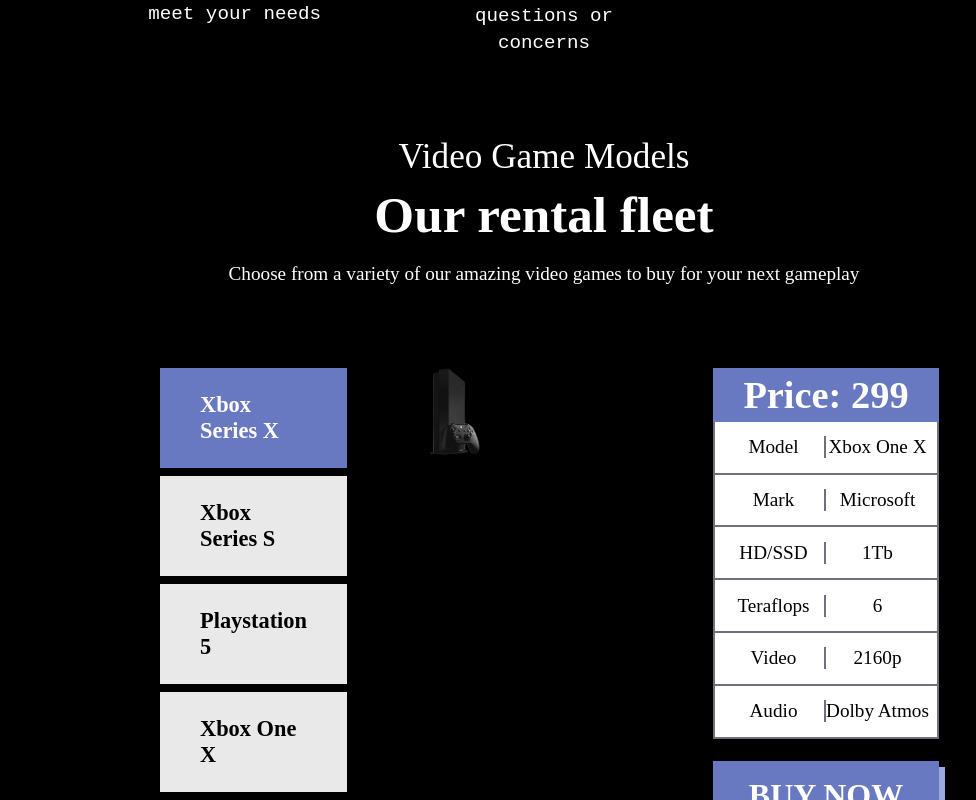
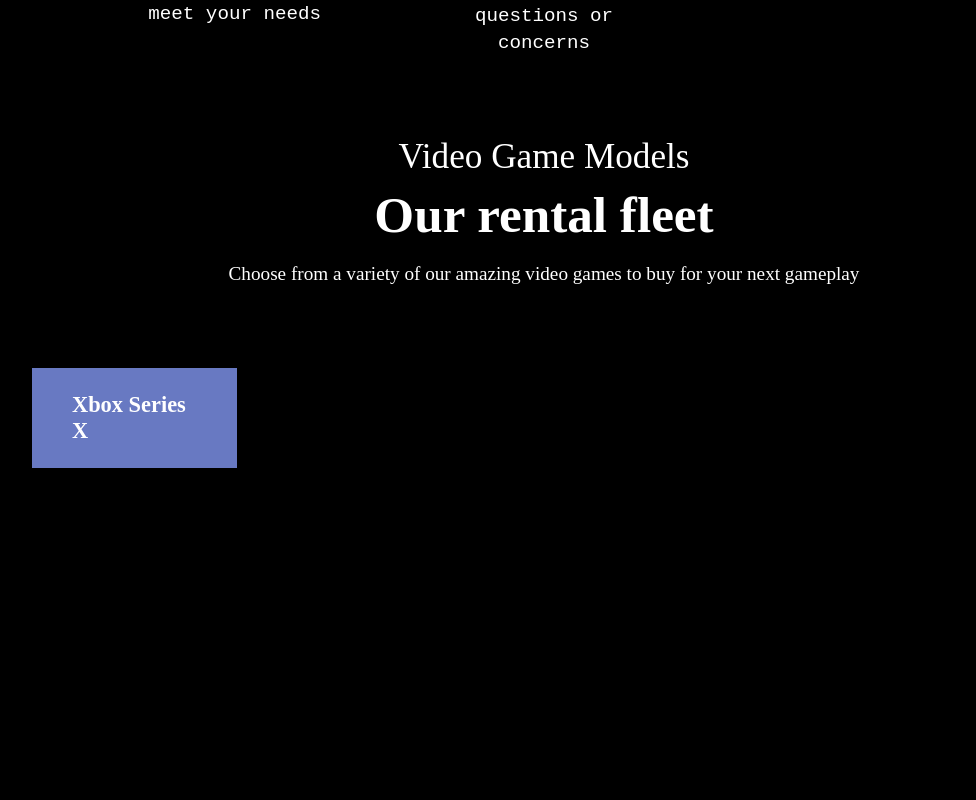
Before and after one commit to Arthur-Cyberpunk/iron_games, a React (Create React App) app: page / in a window 1280 px wide. Shown: the part 1640-2440 px from the top of the page, without its empty margins (96-1072 px from the left). Built offline with nearby package versions, Linux system fonts and the light colour scheme.

Commit message:
first commit

```diff
--- a/src/components/CardBox/index.js
+++ b/src/components/CardBox/index.jsx
@@ -1,27 +1,15 @@
-import { useState } from "react";
 import { Link } from "react-router-dom";
 import "./styles.scss";
 
-const CardBox = (data, gameID) => {
-  const [gameLoad, setGameLoad] = useState(true);
-  console.log(data.data);
-  console.log(gameID);
+const CardBox = (data) => {
+
   return (
     <>
-      {data.data[3].map((game, id) => (
+      {data.data[data.gameID].map((game, id) => (
         <div key={id} className="boxGames">
-          <div className="pickGame">
-            {gameLoad && <span className="loader"></span>}
-            <img
-              style={{ display: gameLoad ? "none" : "block" }}
-              src={game.img}
-              alt="game_img"
-              onLoad={() => setGameLoad(false)}
-            ></img>
-          </div>
           <div className="boxDescription">
             <div className="boxPrice">
-              <span>Price: {game.price}</span>
+              <span>Price: ${game.price}</span>
             </div>
             <div className="boxDescriptionTable">
               <div className="boxDescriptionColumn">
--- a/src/components/CardBox/styles.scss
+++ b/src/components/CardBox/styles.scss
@@ -1,14 +1,15 @@
 .boxGames {
-  gap: 11rem;
+  //gap: 11rem;
   display: flex;
-  justify-content: space-between;
-  width: 100%;
-  max-width: 75%;
-  //padding: 0 15%;
+  justify-content: center;;
+  width: 50%;
+  //max-width: 75%;
+  //padding: 0 10%;
 
-  @media (max-width: 1200px) {
-    gap: 2rem;
-  }
+  // @media (max-width: 1050px) {
+  //     display: flex;
+  //     justify-content: center;
+  // }
 
   @media (max-width: 700px) {
     flex-direction: column;
@@ -18,40 +19,11 @@
   }
 
   .pickGame {
-    width: 50rem;
+    //width: 50rem;
     position: relative;
 
     @media (max-width: 700px) {
       width: 100%;
-    }
-
-    img {
-      width: 100%;
-      //margin-top: 6rem;
-    }
-
-    .loader {
-      width: 48px;
-      height: 48px;
-      border: 5px solid #00000042;
-      border-bottom-color: #ff3d00;
-      border-radius: 50%;
-      display: inline-block;
-      box-sizing: border-box;
-      animation: rotation 1s linear infinite;
-      position: absolute;
-      transform: translate(-50%, -50%);
-      top: 40%;
-      right: 43%;
-    }
-
-    @keyframes rotation {
-      0% {
-        transform: rotate(0deg);
-      }
-      100% {
-        transform: rotate(360deg);
-      }
     }
   }
 
@@ -61,7 +33,7 @@
   }
 
   .boxDescription {
-    width: 20rem;
+    width: 50%;
 
     .boxPrice {
       width: 100%;
--- a/src/components/GameModels/index.js
+++ b/src/components/GameModels/index.jsx
@@ -1,10 +1,8 @@
 import { useState } from "react";
-import { GAME_DATA } from "../../mock/gameData.js";
-import CardBox from "../CardBox";
 import "./styles.scss";
 
 const GameModels = () => {
-  const [active, setActive] = useState("FourthCar");
+  const [active, setActive] = useState("FirstCar");
   const [colorBtn, setColorBtn] = useState("btn1");
 
   const btnID = (id) => {
@@ -37,7 +35,7 @@
             >
               Xbox Series X
             </button>
-            <button
+            {/* <button
               className={`${coloringButton("btn2")}`}
               id="btn2"
               onClick={() => {
@@ -56,8 +54,8 @@
               }}
             >
               Playstation 5
-            </button>
-            <button
+            </button> */}
+            {/* <button
               className={`${coloringButton("btn4")}`}
               id="btn4"
               onClick={() => {
@@ -86,15 +84,15 @@
               }}
             >
               Nintendo Switch
-            </button>
+            </button> */}
           </div>
 
-          {active === "FirstCar" && <CardBox data={GAME_DATA} gameID={0} />}
+          {/* {active === "FirstCar" && <CardBox data={GAME_DATA} gameID={0} />}
           {active === "SecondCar" && <CardBox data={GAME_DATA} gameID={1} />}
           {active === "ThirdCar" && <CardBox data={GAME_DATA} gameID={2} />}
           {active === "FourthCar" && <CardBox data={GAME_DATA} gameID={3} />}
           {active === "FifthCar" && <CardBox data={GAME_DATA} gameID={4} />}
-          {active === "SixthCar" && <CardBox data={GAME_DATA} gameID={5} />}
+          {active === "SixthCar" && <CardBox data={GAME_DATA} gameID={5} />} */}
         </div>
       </div>
     </section>
--- a/src/components/GameModels/styles.scss
+++ b/src/components/GameModels/styles.scss
@@ -1,6 +1,6 @@
 .containerSection {
   width: 100%;
-  padding: 0 20%;
+  padding: 0 10%;
   background-color: #000;
 
   .boxModels {
@@ -31,21 +31,30 @@
 
     .boxGameContent {
       width: 100%;
-      display: flex;
-      justify-content: space-between;
+      //display: flex;
+      //justify-content: space-between;
+      //justify-content: center;
       gap: 1rem;
 
       @media (max-width: 1050px) {
-        flex-direction: column;
-        gap: 5rem;
+        //flex-direction: column;
+        //gap: 5rem;
       }
 
       .pickGameModel {
+        width: 100%;
         display: flex;
         flex-direction: column;
+        justify-content: center;
         gap: 0.5rem;
 
+        @media (max-width: 1200px) {
+          //width: 50%;
+          justify-content: center;
+        }
+
         button {
+          width: 20%;
           font-size: 1.4rem;
           font-weight: 600;
           border: none;
@@ -54,6 +63,10 @@
           background-color: #e9e9e9;
           transition: all 0.2s;
           text-align: left;
+
+          @media (max-width: 1200px) {
+            //width: 100%;
+          }
 
           &:hover {
             background-color: #6879c2;
```
